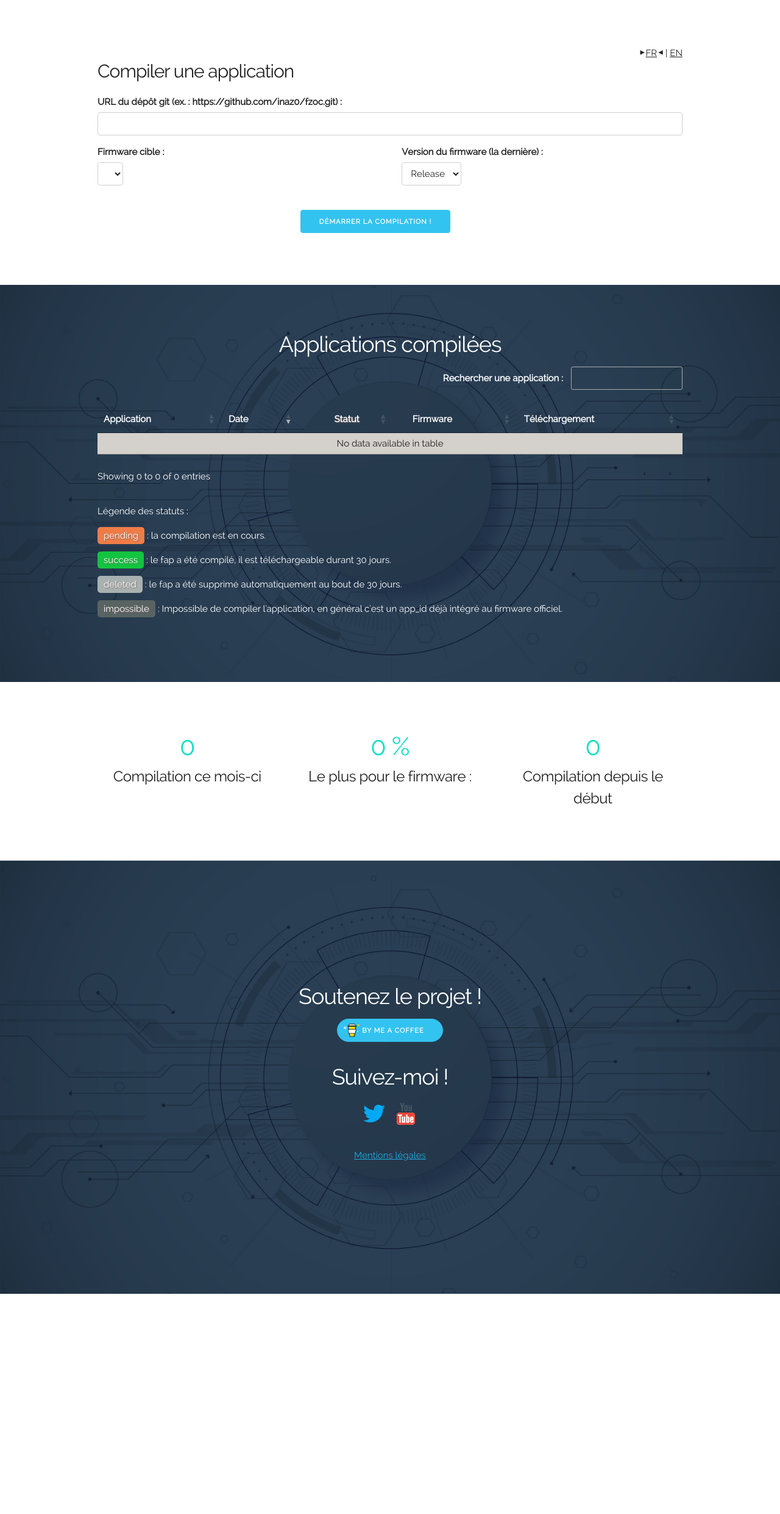
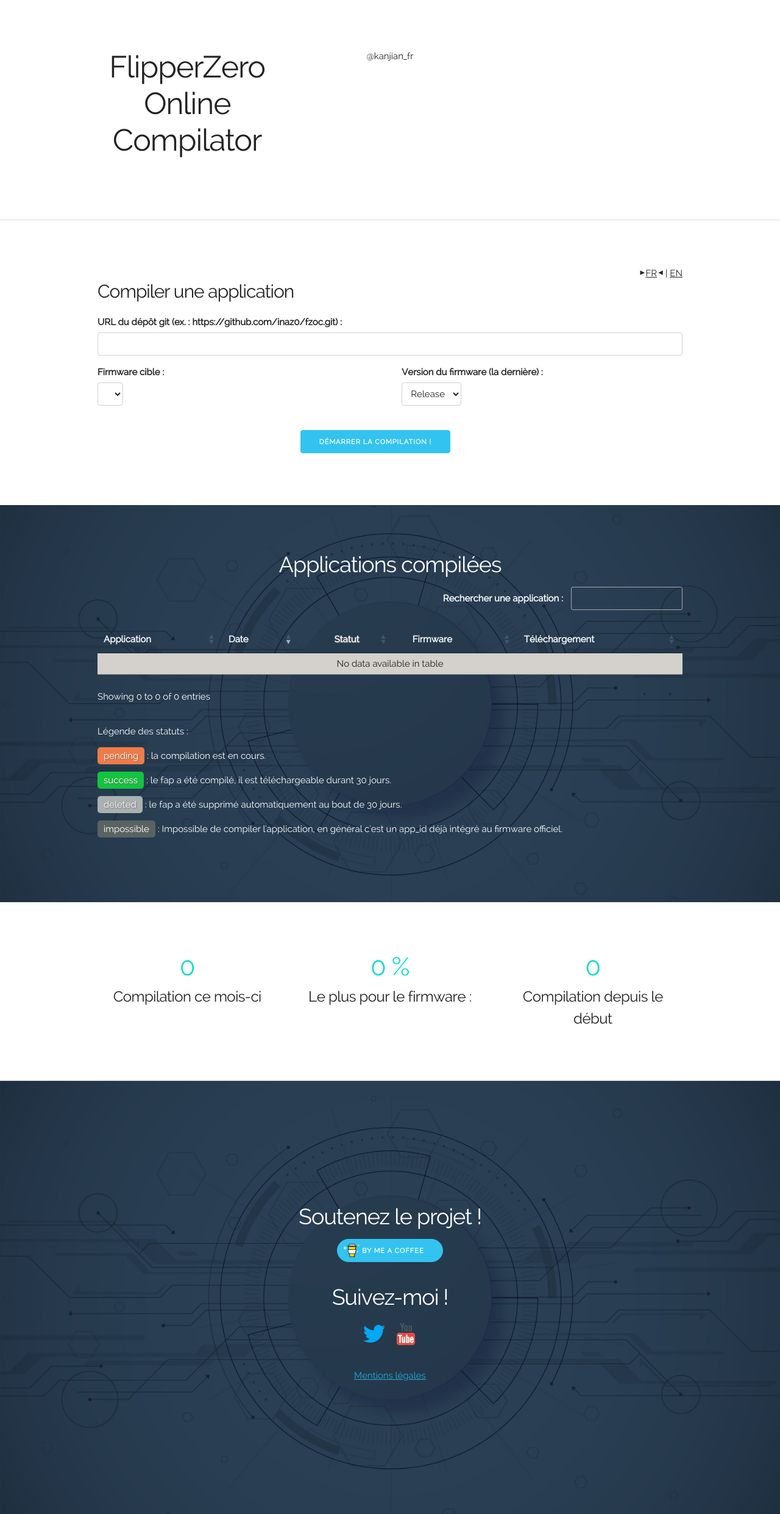
Before and after one commit to inaz0/fzoc, a PHP site: page /index.php in a window 1280 px wide. Shown: the whole page at 61% size. Before the commit the page ends 2121 px from the top, so only its background shows below. Run offline with PHP 8.4, Linux system fonts and the light colour scheme; data that the repository does not hold is empty.

Commit message:
add_header

```diff
--- a/public/index.php
+++ b/public/index.php
@@ -418,6 +418,22 @@ if( $form_is_valid === true ){
   <!-- Primary Page Layout
   –––––––––––––––––––––––––––––––––––––––––––––––––– -->
 
+
+  <div class="section get-help">
+    <div class="container">
+      <div class="row">
+        <div class="one-third column value">
+          <h1 >FlipperZero Online Compilator</h1>
+        </div>
+        <div  class="one-third column value">
+        </div>
+        <div class="one-third column value">
+          @kanjian_fr
+        </div>
+      </div>
+    </div>
+  </div>
+
   <div class="section hero">
     <div class="container">
       <div class="row">
```
